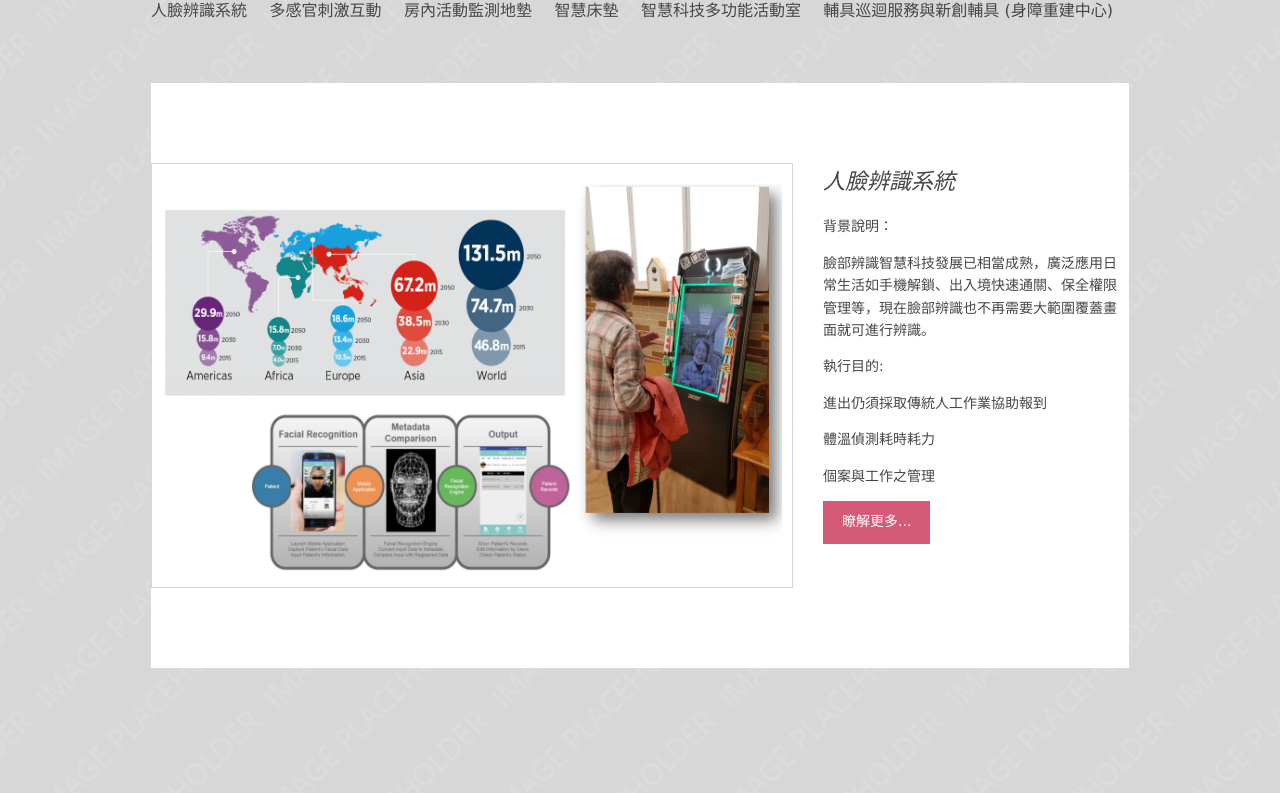
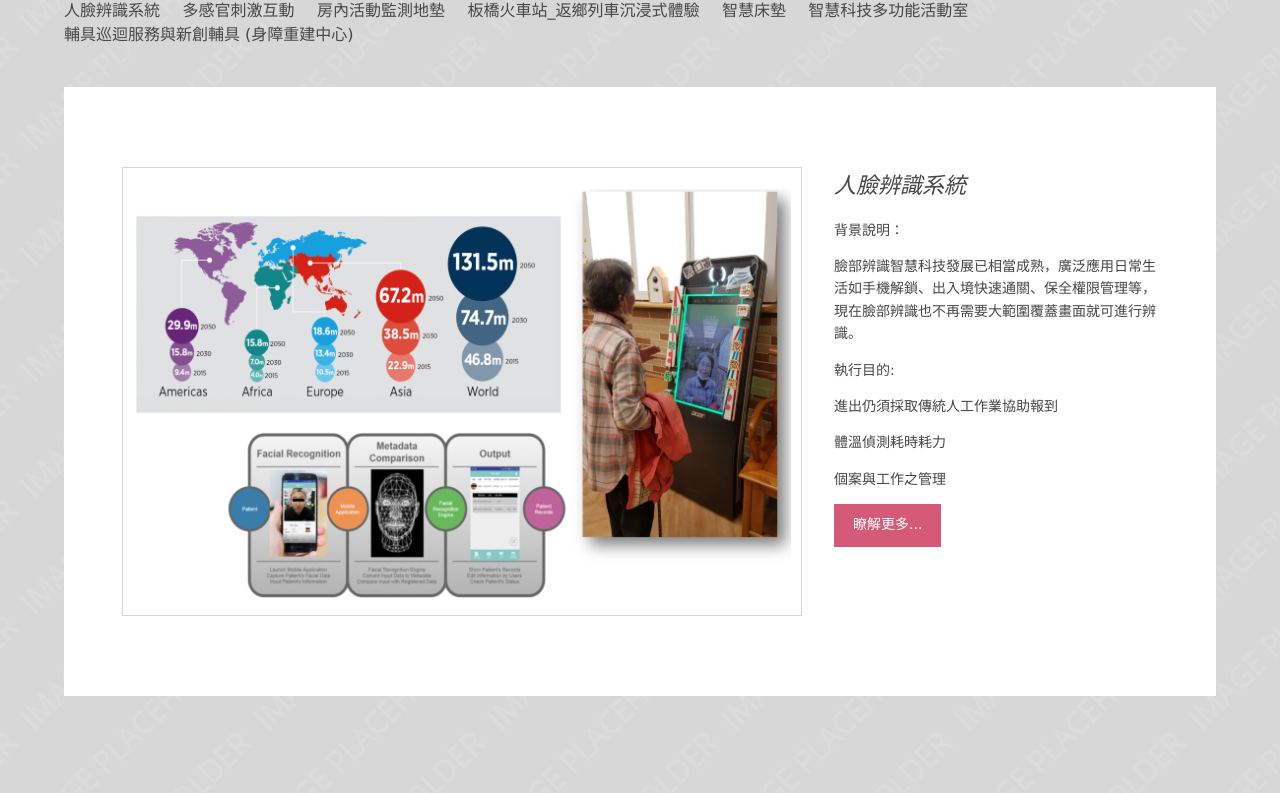
Before and after one commit to PayLonSon/vac, a plain HTML site: page vghtpe.html in a window 1280 px wide. Shown: the part 108-901 px from the top of the page. Drawn offline with Linux system fonts and the light colour scheme.

Commit message:
20200630
Co-Authored-By: Jason <jason@users.noreply.github.com>

```diff
--- a/layout/styles/layout.css
+++ b/layout/styles/layout.css
@@ -354,7 +354,7 @@ table a, #comments a{background-color:inherit;}
 /* Max Wrapper Width - Laptop, Desktop etc.
 --------------------------------------------------------------------------------------------------------------- */
 @media screen and (min-width:978px){
-	.hoc{max-width:978px;}
+	.hoc{max-width:90%}
 }
 
 
--- a/vghtpe.html
+++ b/vghtpe.html
@@ -41,6 +41,7 @@ Licence URI: https://www.os-templates.com/template-terms
       <li><a href="#">人臉辨識系統</a></li>
       <li><a href="#">多感官刺激互動</a></li>
       <li><a href="#">房內活動監測地墊</a></li>
+      <li><a href="#">板橋火車站_返鄉列車沉浸式體驗</a></li>
       <li><a href="#">智慧床墊</a></li>
       <li><a href="#">智慧科技多功能活動室</a></li>
       <li><a href="#" style="color:#474747">輔具巡迴服務與新創輔具 (身障重建中心)</a></li>
```
